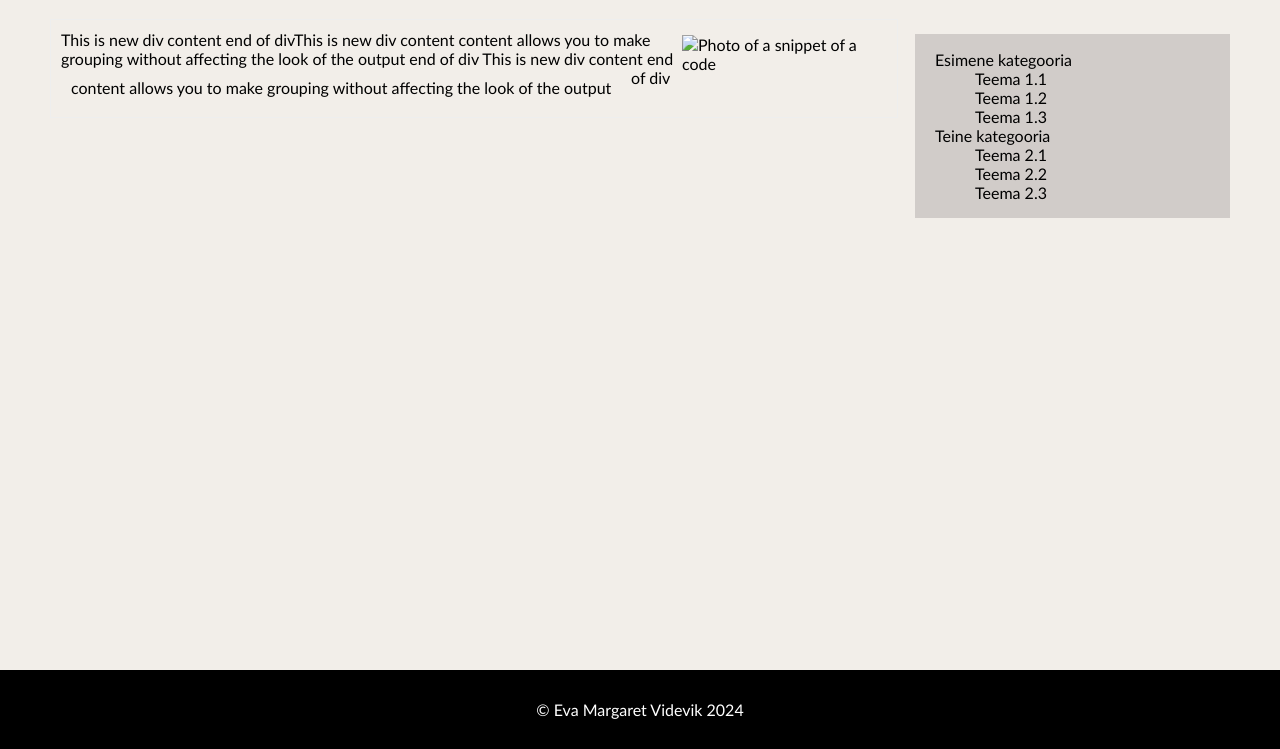
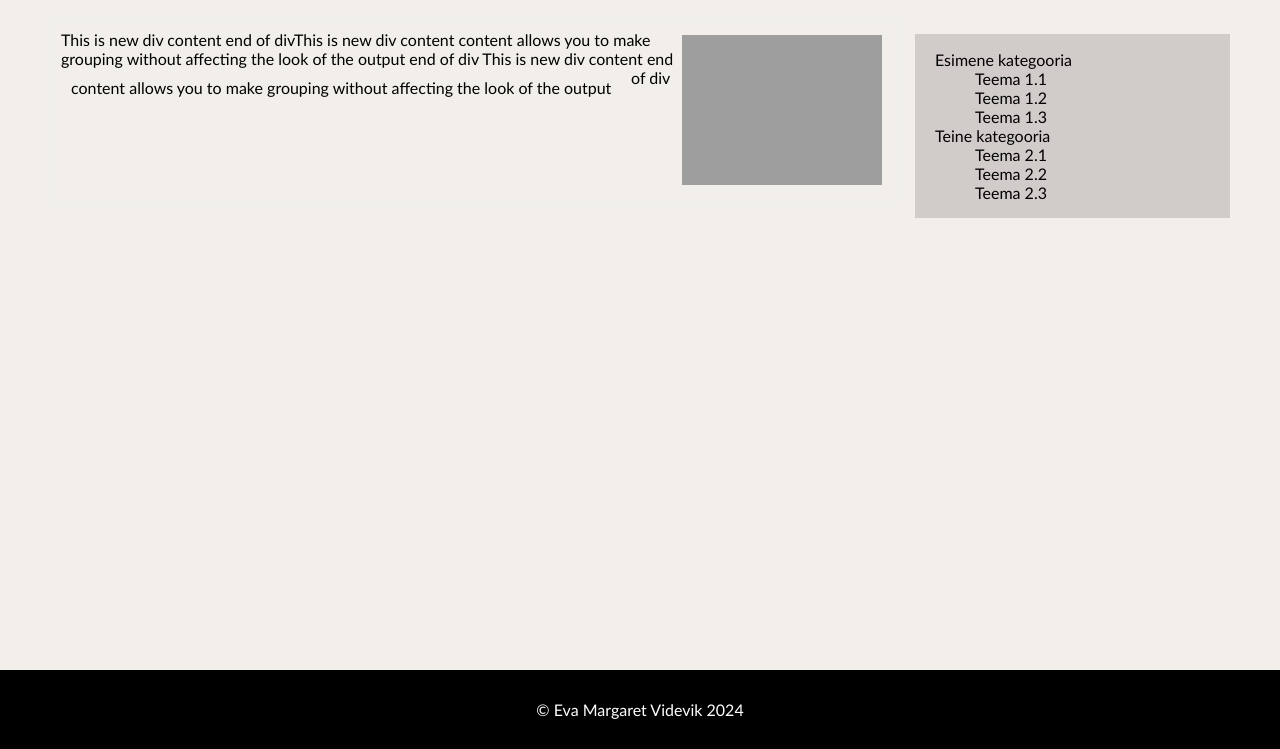
Before and after one commit to evavidevik/udemy_baaskursus_html_css, a plain HTML site: page udemy_baaskursus_html_css/about.html in a window 1280 px wide. Shown: the part 103-852 px from the top of the page. Drawn offline with Linux system fonts and the light colour scheme; the site is published under a folder, as on GitHub Pages, so addresses that start at the root find nothing.

Commit message:
veel üks pildiparandus

```diff
--- a/udemy_baaskursus_html_css/about.html
+++ b/udemy_baaskursus_html_css/about.html
@@ -21,7 +21,7 @@
             <h1>Minust</h1></header>
         <div>
             <section id="main">
-                <div>This is new div content <img src="/udemy_baaskursus_html_css/img/coding_02.png" alt="Photo of a snippet of a code" class="right aboutimg"> end of divThis is new div content <span>content allows you to make grouping without affecting the look of the output</span> end of div This is new div content <span class="green">content allows you to make grouping without affecting the look of the output</span> end of div</div>
+                <div>This is new div content <img src="./img/coding_02.png" alt="Photo of a snippet of a code" class="right aboutimg"> end of divThis is new div content <span>content allows you to make grouping without affecting the look of the output</span> end of div This is new div content <span class="green">content allows you to make grouping without affecting the look of the output</span> end of div</div>
             </section>
             <aside id="sidebar">
                 <dl> <dt>Esimene kategooria</dt>
```
